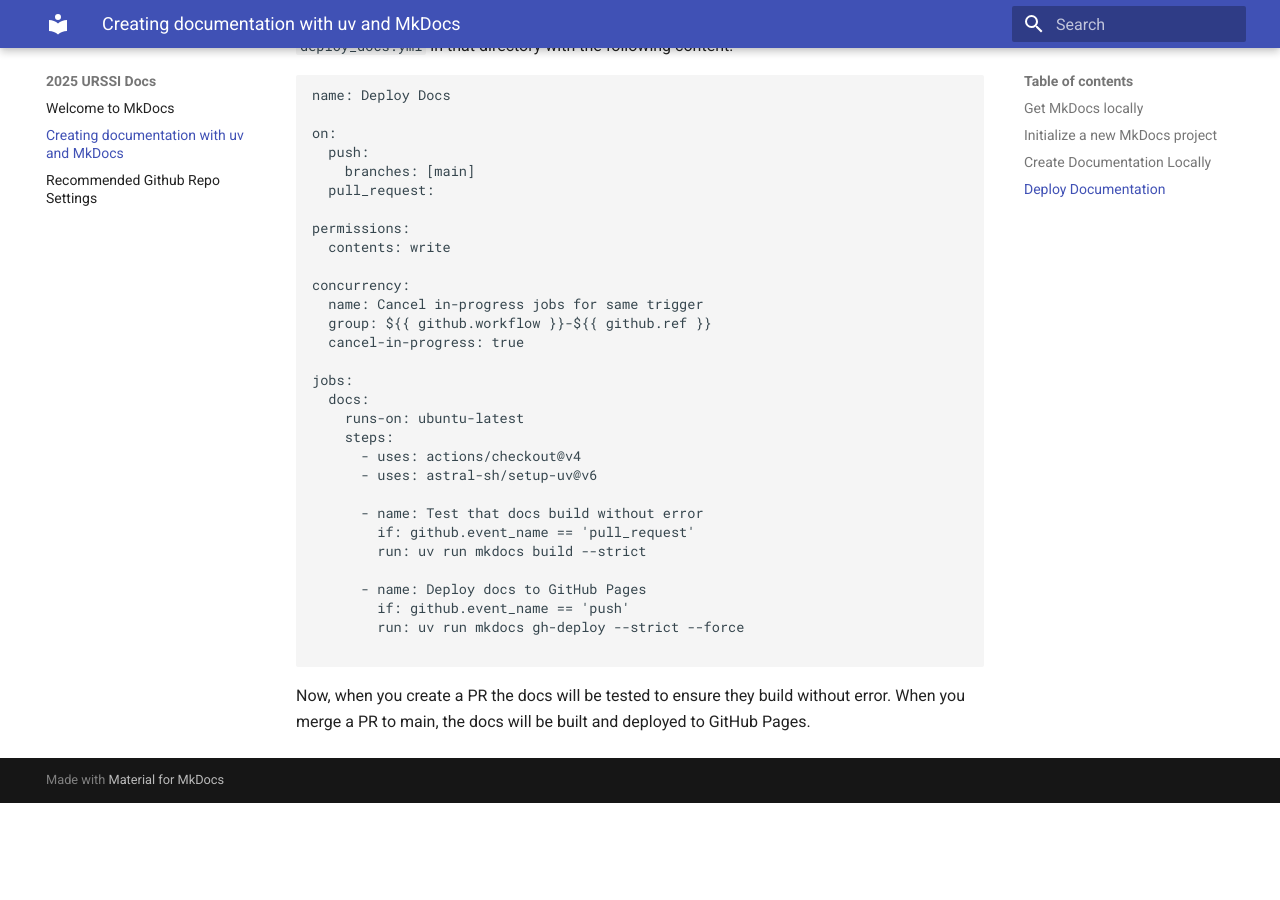
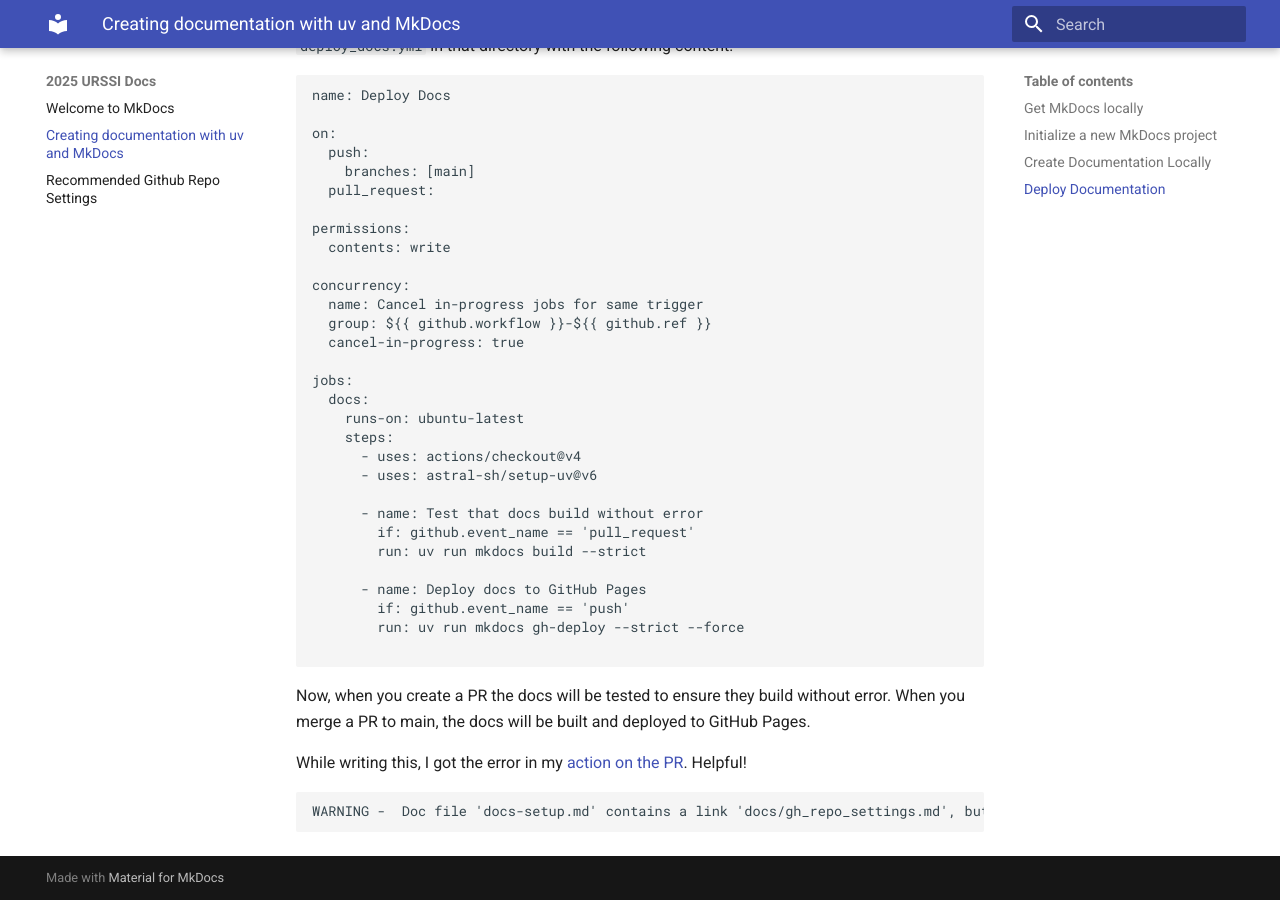
Before and after one commit to TimMonko/urssi-docs, an MkDocs documentation site: the page built from docs/docs_setup.md, in a window 1280 px wide and 900 px high, scrolled down 1473 px. Built offline with MkDocs 1.6.1 and Material for MkDocs 9.7.7, drawn with Linux system fonts in a browser that asks for light colours; before the commit the page ends 2276 px from its top, so only the background shows below that.

Commit message:
rename with underscores

````diff
--- a/docs/docs-setup.md
+++ b/docs/docs_setup.md
@@ -84,3 +84,9 @@
 ```
 
 Now, when you create a PR the docs will be tested to ensure they build without error. When you merge a PR to main, the docs will be built and deployed to GitHub Pages.
+
+While writing this, I got the error in my [action on the PR](https://github.com/TimMonko/urssi-docs/actions/runs/16708940401/job/47291006777?pr=1). Helpful!
+
+```bash
+WARNING -  Doc file 'docs-setup.md' contains a link 'docs/gh_repo_settings.md', but the target is not found among documentation files.
+```
````
